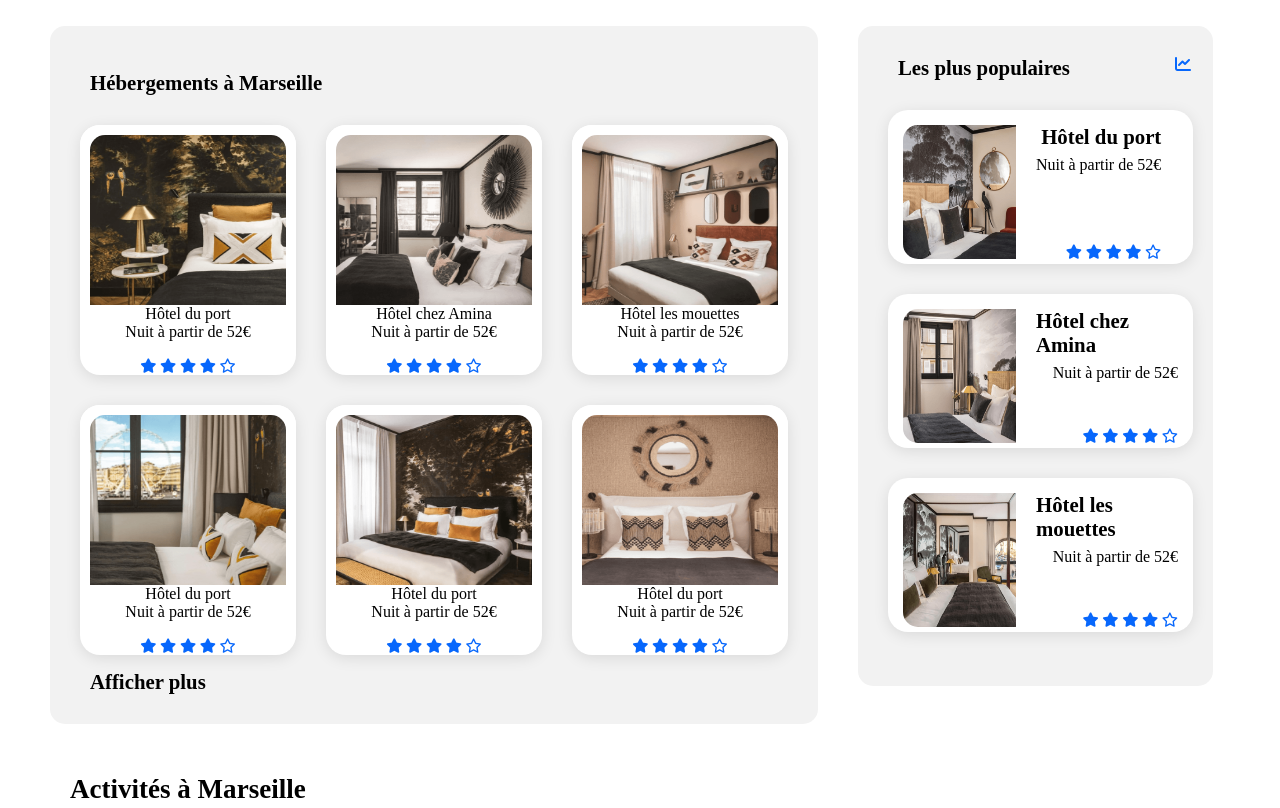
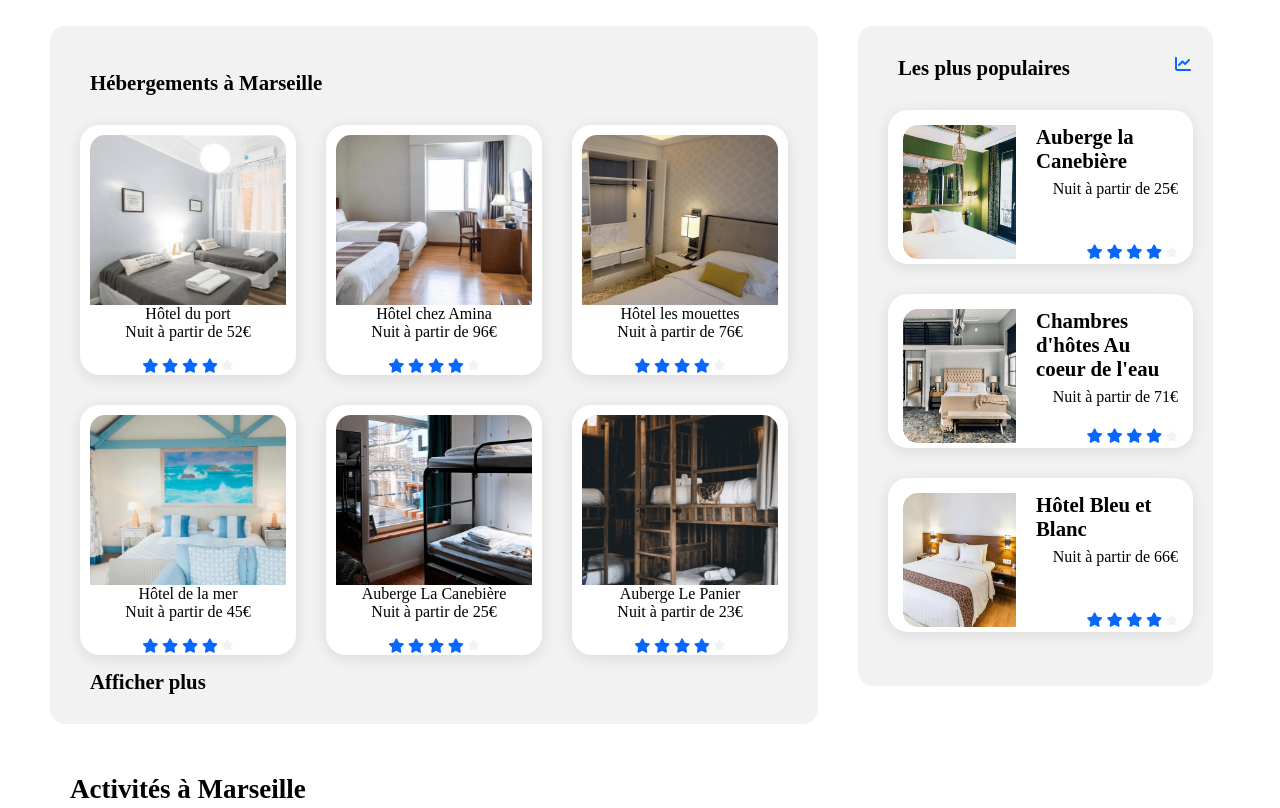
Before and after one commit to Chaira10/booki_oc, a plain HTML site: page index.html in a window 1280 px wide. Shown: the part 420-1228 px from the top of the page. Drawn offline with Linux system fonts and the light colour scheme.

Commit message:
mise à jour img

```diff
--- a/index.html
+++ b/index.html
@@ -15,7 +15,7 @@
 <body>
     <header class="d-flex align-items-center">
         <div class="nav-logo">
-            <a href="#"><img src="./assets/images/logo.png" alt="logo" class="logo-nav" /></a>
+            <a href="#"><img src="./assets/images/logo/booki.png" alt="logo" class="logo-nav" /></a>
         </div>
         <nav class="d-flex align-items-center">
             <ul class="nav-link p-0 m-0 d-flex">
@@ -64,7 +64,7 @@
 
                             <div class="card-body d-flex-colum align-items-center">
                                 <div class="img-card">
-                                    <img src="./assets/images/hotel/1.png" alt="hotel" class="img-card"/>
+                                    <img src="./assets/images/hotel/23.png" alt="hotel" class="img-card"/>
                                 </div>
                                 <h4 class="card-title">Hôtel du port</h4>
                                 <p class="card-text">Nuit à partir de 52€</p>
@@ -73,38 +73,38 @@
                                     <i class="fa-solid fa-star primary"></i>
                                     <i class="fa-solid fa-star primary"></i>
                                     <i class="fa-solid fa-star primary"></i>
-                                    <i class="fa-regular fa-star primary"></i>
+                                    <i class="fa-xs fa-solid fa-star neutral-star secondary" aria-hidden="true"></i>
 
                                 </span>
                             </div>
                             <div class="card-body d-flex-colum align-items-center">
                                 <div class="img-card">
-                                    <img src="./assets/images/hotel/3.png" alt="hotel" class="img-card"/>
+                                    <img src="./assets/images/hotel/21.png" alt="hotel" class="img-card"/>
                                 </div>
                                 <h4>Hôtel chez Amina</h4>
-                                <p>Nuit à partir de 52€</p>
+                                <p>Nuit à partir de 96€</p>
                                 <span class="stars">
                                     <i class="fa-solid fa-star primary"></i>
                                     <i class="fa-solid fa-star primary"></i>
-                                    <i class="fa-solid fa-star primary"></i><i></i>
                                     <i class="fa-solid fa-star primary"></i>
-                                    <i class="fa-regular fa-star primary"></i>
-                                    <i></i>
+                                    <i class="fa-solid fa-star primary"></i>
+                                    <i class="fa-xs fa-solid fa-star neutral-star secondary" aria-hidden="true"></i>
+
                                 </span>
                             </div>
                             <div class="card-body d-flex-colum align-items-center">
                                 <div class="img-card">
-                                    <img src="./assets/images/hotel/4.png" alt="hotel" class="img-card"/>
+                                    <img src="./assets/images/hotel/26.png" alt="hotel" class="img-card"/>
                                 </div>
                                 <h4>Hôtel les mouettes</h4>
-                                <p>Nuit à partir de 52€</p>
+                                <p>Nuit à partir de 76€</p>
                                 <span class="stars">
                                     <i class="fa-solid fa-star primary"></i>
                                     <i class="fa-solid fa-star primary"></i>
-                                    <i class="fa-solid fa-star primary"></i><i></i>
                                     <i class="fa-solid fa-star primary"></i>
-                                    <i class="fa-regular fa-star primary"></i>
-                                    <i></i>
+                                    <i class="fa-solid fa-star primary"></i>
+                                    <i class="fa-xs fa-solid fa-star neutral-star secondary" aria-hidden="true"></i>
+
                                 </span>
                             </div>
 
@@ -113,46 +113,46 @@
                     <div class="card-row2 d-flex">
                         <div class="card-body d-flex-colum align-items-center">
                             <div class="img-card">
-                                <img src="./assets/images/hotel/2.png" alt="hotel" class="img-card"/>
+                                <img src="./assets/images/hotel/18.png" alt="hotel" class="img-card"/>
                             </div>
-                            <h4 class="card-title">Hôtel du port</h4>
-                            <p class="card-text">Nuit à partir de 52€</p>
+                            <h4 class="card-title">Hôtel de la mer</h4>
+                            <p class="card-text">Nuit à partir de 45€</p>
                             <span class="stars">
                                 <i class="fa-solid fa-star primary"></i>
                                 <i class="fa-solid fa-star primary"></i>
-                                <i class="fa-solid fa-star primary"></i><i></i>
                                 <i class="fa-solid fa-star primary"></i>
-                                <i class="fa-regular fa-star primary"></i>
-                                <i></i>
+                                <i class="fa-solid fa-star primary"></i>
+                                <i class="fa-xs fa-solid fa-star neutral-star secondary" aria-hidden="true"></i>
+
                             </span>
                         </div>
                         <div class="card-body d-flex-colum align-items-center">
                             <div class="img-card">
-                                <img src="./assets/images/hotel/5.png" alt="hotel" class="img-card"/>
+                                <img src="./assets/images/hotel/24.png" alt="hotel" class="img-card"/>
                             </div>
-                            <h4 class="card-title">Hôtel du port</h4>
-                            <p class="card-text">Nuit à partir de 52€</p>
+                            <h4 class="card-title">Auberge La Canebière</h4>
+                            <p class="card-text">Nuit à partir de 25€</p>
                             <span class="stars">
                                 <i class="fa-solid fa-star primary"></i>
                                 <i class="fa-solid fa-star primary"></i>
-                                <i class="fa-solid fa-star primary"></i><i></i>
                                 <i class="fa-solid fa-star primary"></i>
-                                <i class="fa-regular fa-star primary"></i>
-                                <i></i>
+                                <i class="fa-solid fa-star primary"></i>
+                                <i class="fa-xs fa-solid fa-star neutral-star secondary" aria-hidden="true"></i>
+
                             </span>
                         </div>
                         <div class="card-body d-flex-colum align-items-center">
                             <div class="img-card">
-                                <img src="./assets/images/hotel/6.png" alt="hotel" class="img-card"/>
+                                <img src="./assets/images/hotel/25.png" alt="hotel" class="img-card"/>
                             </div>
-                            <h4 class="card-title">Hôtel du port</h4>
-                            <p class="card-text">Nuit à partir de 52€</p>
+                            <h4 class="card-title">Auberge Le Panier</h4>
+                            <p class="card-text">Nuit à partir de 23€</p>
                             <span class="stars">
                                 <i class="fa-solid fa-star primary"></i>
                                 <i class="fa-solid fa-star primary"></i>
-                                <i class="fa-solid fa-star primary"></i><i></i>
                                 <i class="fa-solid fa-star primary"></i>
-                                <i class="fa-regular fa-star primary"></i>
+                                <i class="fa-solid fa-star primary"></i>
+                                <i class="fa-xs fa-solid fa-star neutral-star secondary" aria-hidden="true"></i>
 
                             </span>
                         </div>
@@ -177,17 +177,34 @@
 
                         <div class="card-body2 d-flex">
                             <div class="img-card2">
-                                <img src="./assets/images/hotel/7.png" alt="hotel" class="img-card2"/>
+                                <img src="./assets/images/hotel/20.png" alt="hotel" class="img-card2"/>
                             </div>
                             <div class="card-text2">
-                            <h4 class="card-title2">Hôtel du port</h4>
-                            <p class="card-p2">Nuit à partir de 52€</p>
+                            <h4 class="card-title2">Auberge la Canebière</h4>
+                            <p class="card-p2">Nuit à partir de 25€</p>
                             <span class="stars2">
                                 <i class="fa-solid fa-star primary"></i>
                                 <i class="fa-solid fa-star primary"></i>
                                 <i class="fa-solid fa-star primary"></i>
                                 <i class="fa-solid fa-star primary"></i>
-                                <i class="fa-regular fa-star primary"></i>
+                                <i class="fa-xs fa-solid fa-star neutral-star secondary" aria-hidden="true"></i>
+                            </span>
+                        </div>
+                        </div>
+
+                        <div class="card-body2 d-flex">
+                            <div class="img-card2">
+                                <img src="./assets/images/hotel/19.png" alt="hotel" class="img-card2"/>
+                            </div>
+                            <div class="card-text2">
+                            <h4 class="card-title2">Chambres d'hôtes Au coeur de l'eau</h4>
+                            <p class="card-p2">Nuit à partir de 71€</p>
+                            <span class="stars2">
+                                <i class="fa-solid fa-star primary"></i>
+                                <i class="fa-solid fa-star primary"></i>
+                                <i class="fa-solid fa-star primary"></i>
+                                <i class="fa-solid fa-star primary"></i>
+                                <i class="fa-xs fa-solid fa-star neutral-star secondary" aria-hidden="true"></i>
 
                             </span>
                         </div>
@@ -195,35 +212,17 @@
 
                         <div class="card-body2 d-flex">
                             <div class="img-card2">
-                                <img src="./assets/images/hotel/8.png" alt="hotel" class="img-card2"/>
+                                <img src="./assets/images/hotel/22.png" alt="hotel" class="img-card2"/>
                             </div>
                             <div class="card-text2">
-                            <h4 class="card-title2">Hôtel chez Amina</h4>
-                            <p class="card-p2">Nuit à partir de 52€</p>
+                            <h4 class="card-title2">Hôtel Bleu et Blanc</h4>
+                            <p class="card-p2">Nuit à partir de 66€</p>
                             <span class="stars2">
                                 <i class="fa-solid fa-star primary"></i>
                                 <i class="fa-solid fa-star primary"></i>
                                 <i class="fa-solid fa-star primary"></i>
                                 <i class="fa-solid fa-star primary"></i>
-                                <i class="fa-regular fa-star primary"></i>
-
-                            </span>
-                        </div>
-                        </div>
-
-                        <div class="card-body2 d-flex">
-                            <div class="img-card2">
-                                <img src="./assets/images/hotel/9.png" alt="hotel" class="img-card2"/>
-                            </div>
-                            <div class="card-text2">
-                            <h4 class="card-title2">Hôtel les mouettes</h4>
-                            <p class="card-p2">Nuit à partir de 52€</p>
-                            <span class="stars2">
-                                <i class="fa-solid fa-star primary"></i>
-                                <i class="fa-solid fa-star primary"></i>
-                                <i class="fa-solid fa-star primary"></i><i></i>
-                                <i class="fa-solid fa-star primary"></i>
-                                <i class="fa-regular fa-star primary"></i>
+                                <i class="fa-xs fa-solid fa-star neutral-star secondary" aria-hidden="true"></i>
 
                             </span>
                         </div>
@@ -240,25 +239,25 @@
                 <div class="card3 d-flex-row">
                     <div class="card-body3 d-flex-colum">
                         <div class="img-card3">
-                            <img src="./assets/images/activite/10.png" alt="activite" class="img-card3"/>
+                            <img src="./assets/images/activite/17.png" alt="activite" class="img-card3"/>
                         </div>
                         <h4 class="content-card">Vieux-port</h4>
                     </div>
                     <div class="card-body3 d-flex-colum">
                         <div class="img-card3">
-                            <img src="./assets/images/activite/11.png" alt="activite" class="img-card3"/>
+                            <img src="./assets/images/activite/16.png" alt="activite" class="img-card3"/>
                         </div>
                         <h4 class="content-card">Port de Pomègues</h4>
                     </div>
                     <div class="card-body3 d-flex-colum">
                         <div class="img-card3">
-                            <img src="./assets/images/activite/12.png" alt="activite" class="img-card3"/>
+                            <img src="./assets/images/activite/15.png" alt="activite" class="img-card3"/>
                         </div>
                         <h4 class="content-card">Parc national des calanques</h4>
                     </div>
                     <div class="card-body3 d-flex-colum">
                         <div class="img-card3">
-                            <img src="./assets/images/activite/13.png" alt="activite" class="img-card3"/>
+                            <img src="./assets/images/activite/14.png" alt="activite" class="img-card3"/>
                         </div>
                         <h4 class="content-card">Notre-Dame-de-la-Garde</h4>
                     </div>
```
Also changed, not shown: style.css (+63 -37 lines), assets/images/activite/14.png (added), assets/images/activite/15.png (added), assets/images/activite/16.png (added), assets/images/activite/17.png (added), assets/images/hotel/18.png (added), assets/images/hotel/19.png (added), assets/images/hotel/20.png (added), assets/images/hotel/21.png (added), assets/images/hotel/22.png (added), assets/images/hotel/23.png (added), assets/images/hotel/24.png (added), assets/images/hotel/25.png (added), assets/images/hotel/26.png (added), 2 more files.
